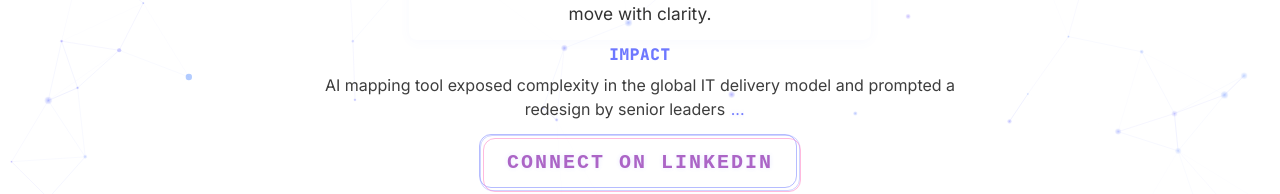
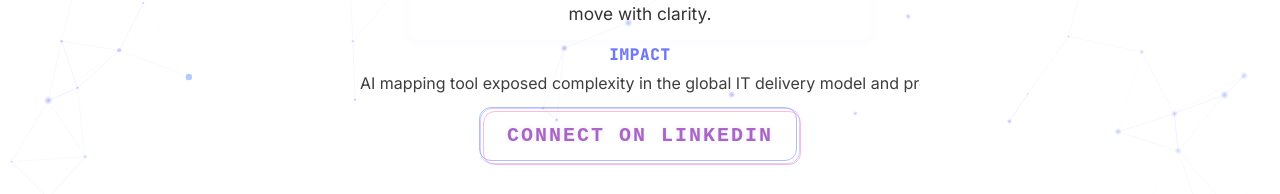
Before and after one commit to Hook12aaa/personal, a React (Vite) app: page / in a window 1280 px wide. Shown: the part 564-758 px from the top of the page. Built offline with nearby package versions, Linux system fonts and the light colour scheme.

Commit message:
Update FAQ page content and enhance CSS for outcomes display; improve layout and readability.

```diff
--- a/src/index.css
+++ b/src/index.css
@@ -558,12 +558,13 @@ button:hover {
   margin: -0.25rem -0.6rem;
   -webkit-tap-highlight-color: transparent;
   user-select: none;
+  width: 100%;
 }
 .outcomes-summary:hover .outcomes-seeall { color: var(--primary-blue); }
 .outcomes-details summary::-webkit-details-marker { display: none; }
 .outcomes-details summary::marker { content: ''; }
 .outcomes-seeall { text-transform: uppercase; font-weight: 800; letter-spacing: 0.04em; color: var(--primary-blue); }
-.outcomes-rolling { opacity: 0.95; color: #333; font-family: 'Inter', system-ui, Avenir, Helvetica, Arial, sans-serif; transition: opacity 300ms ease, transform 300ms ease; user-select: none; display: block; min-height: 1.2em; }
+.outcomes-rolling { opacity: 0.95; color: #333; font-family: 'Inter', system-ui, Avenir, Helvetica, Arial, sans-serif; transition: opacity 300ms ease, transform 300ms ease; user-select: none; display: block; min-height: 1.3em; line-height: 1.3em; white-space: nowrap; overflow: hidden; width: 100%; max-width: 560px; margin: 0 auto; }
 .outcomes-rolling.is-fading { opacity: 0; transform: translateY(-6px); }
 details[open] .outcomes-rolling,
 .outcomes-details.is-closing .outcomes-rolling { opacity: 0; transform: translateY(-6px); }
```
Also changed, not shown: public/faq.html (+10 -0 lines).
